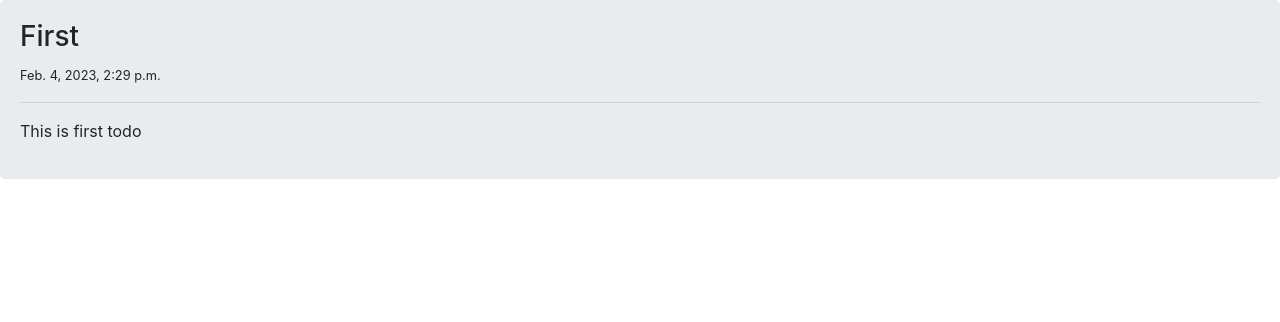
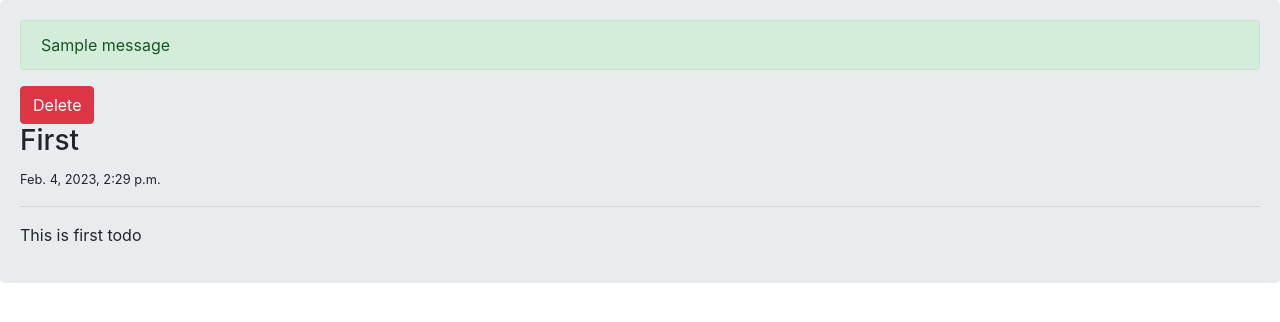
Before and after one commit to mm-pazouki/A, a Django app: page /detail/8/ in a window 1280 px wide. Shown: the part 56-378 px from the top of the page. Run offline with Django 4.2, Linux system fonts and the light colour scheme; data comes from the database, SQL or seed files in the repository; both versions use the stored data as it was after the commit; one stand-in notice (Sample message) is shown.

Commit message:
messages

```diff
--- a/home/urls.py
+++ b/home/urls.py
@@ -3,7 +3,7 @@ from . import views
 
 
 urlpatterns = [
-    path('', views.home),
-    path('home/', views.say_hello),
-    path('detail/<int:todo_id>/', views.detail),
+    path('', views.home, name='root'),
+    path('detail/<int:todo_id>/', views.detail, name='detail'),
+    path('delete/<int:todo_id>', views.delete, name='delete'),
 ]
--- a/home/views.py
+++ b/home/views.py
@@ -1,5 +1,6 @@
-from django.shortcuts import render
+from django.shortcuts import render, redirect
 from .models import Todo
+from django.contrib import messages
 
 
 def home(request):
@@ -7,11 +8,12 @@ def home(request):
     return render(request, 'root.html', {'todos': all})
 
 
-def say_hello(request):
-    person = {'name': 'mehdi'}
-    return render(request, 'home.html', context=person)
-
-
 def detail(request, todo_id):
     todo = Todo.objects.get(id=todo_id)
     return render(request, 'detail.html', {'todo': todo})
+
+
+def delete(request, todo_id):
+    Todo.objects.get(id=todo_id).delete()
+    messages.success(request, 'todo deleted successfully', 'success')
+    return redirect('root')
--- a/templates/base.html
+++ b/templates/base.html
@@ -15,6 +15,7 @@
 <body>
     {% include 'navbar.html' %}
     <div class="jumbotron">
+    {% include 'messages.html' %}
     {% block content %}{% endblock %}
     </div>
 </body>
--- a/templates/detail.html
+++ b/templates/detail.html
@@ -1,6 +1,7 @@
 {% extends 'base.html' %}
 
 {% block content %}
+    <a href="{% url 'delete' todo.id %}" class="btn btn-danger">Delete</a>
     <h3>{{ todo.title }}</h3>
     <small>{{ todo.created }}</small><hr/>
     <p>{{ todo.body }}</p>
--- /dev/null
+++ b/templates/messages.html
@@ -0,0 +1,5 @@
+{% if messages %}
+    {% for msg in messages %}
+        <p class="alert alert-{{ msg.tags }}">{{ msg }}</p>
+    {% endfor %}
+{% endif %}
--- a/templates/navbar.html
+++ b/templates/navbar.html
@@ -1,5 +1,5 @@
 <nav class="navbar navbar-expand-lg navbar-dark bg-dark">
     <div class="container-fluid">
-        <a class="navbar-brand" href="#">Navbar</a>
+        <a class="navbar-brand" href="{% url 'root' %}">Navbar</a>
     </div>
 </nav>
--- a/templates/root.html
+++ b/templates/root.html
@@ -1,7 +1,9 @@
 {% extends 'base.html' %}
 {% block title %} Home {% endblock %}
 {% block content %}
+    <div class="card">
     {% for todo in todos %}
-        <a href="/detail/{{ todo.id }}">{{ todo.title }}</a><br/>
+        <a class="card-body" href="{% url 'detail' todo.id %}">{{ todo.title }}</a><br/>
     {% endfor %}
+    </div>
 {% endblock %}
```
Also changed, not shown: templates/home.html (deleted, +0 -9 lines), db.sqlite3.
